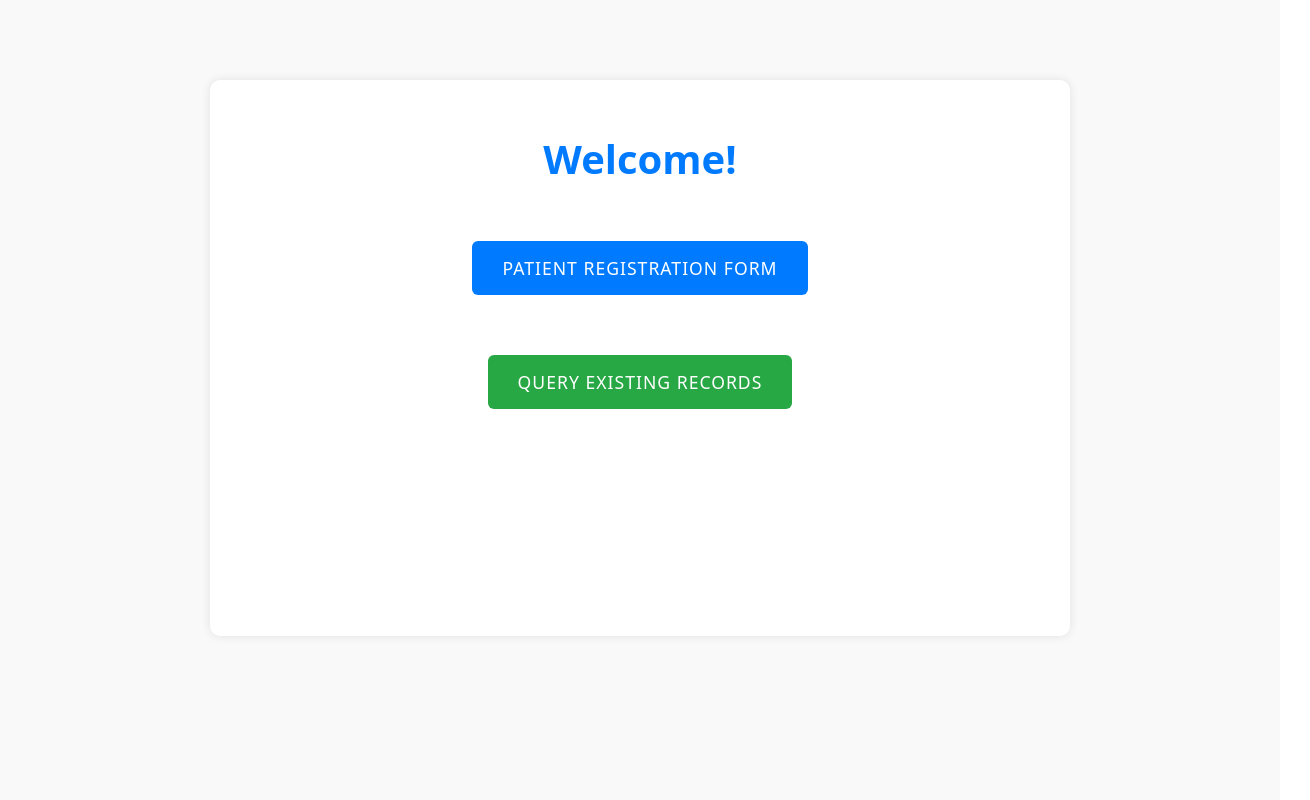
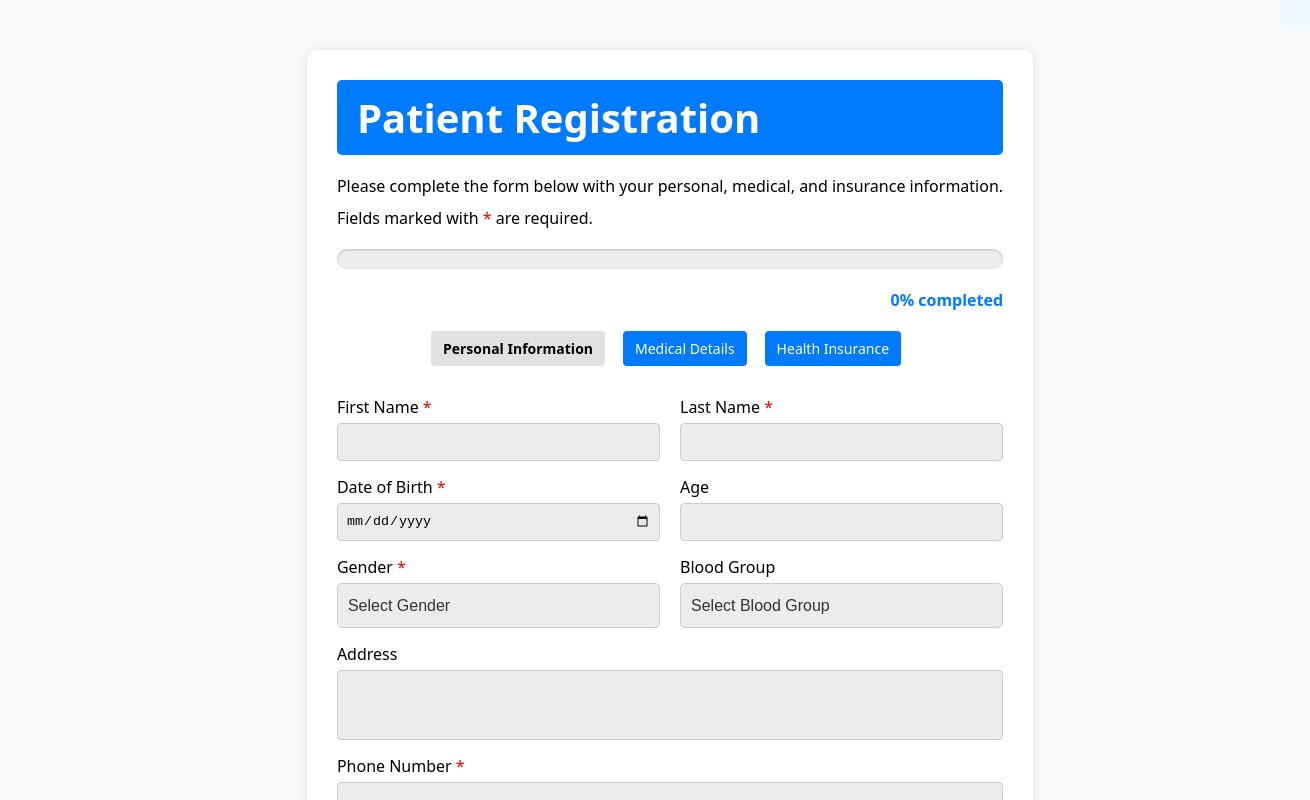
Before and after one commit to anuragh07/patient-registration, a React (Vite) app: page /form in a window 1280 px wide. Shown: the top 800 px of the page, 1310 px wide, since content can reach past the window. Built offline with nearby package versions, Linux system fonts and the light colour scheme; what @electric-sql/pglite would draw is missing.

Commit message:
Added animation to the main page text, added drop downs to gender and blood group fields

```diff
--- a/package.json
+++ b/package.json
@@ -12,6 +12,7 @@
   "dependencies": {
     "@electric-sql/pglite": "^0.3.2",
     "@electric-sql/pglite-react": "^0.2.20",
+    "jspdf": "^3.0.1",
     "react": "^19.1.0",
     "react-dom": "^19.1.0",
     "react-router-dom": "^7.6.0"
--- a/src/App.css
+++ b/src/App.css
@@ -414,39 +414,62 @@ input {
 }
 
 .main-menu {
-  max-width: 800px;
-  margin: 50px auto;
-  text-align: center;
-  padding: 30px;
+  display: flex;
+  flex-direction: column;
+  align-items: center;
+  justify-content: center;
+  height: 100vh;
   background-color: white;
-  border-radius: 10px;
-  height: 62vh;
-  box-shadow: 0 0 10px rgba(0, 0, 0, 0.1);
+  padding: 20px;
+  box-sizing: border-box;
+  height: 400px;
+  margin: auto;
+  width: 500px;
+  border-radius: 20px;
+  box-shadow: 0 20px 25px rgba(0, 0, 0, 0.1);
 }
 
-.main-menu h1 {
+.animated-heading {
+  overflow: hidden;
+  white-space: nowrap;
+  border-right: 2px solid black;
+  font-size: 2rem;
+  width: fit-content;
   color: #007BFF;
-  margin-bottom: 40px;
-  font-size: 2.5rem;
+  letter-spacing: 2px;
+  animation: typing 2s steps(10, end), blink 0.7s step-end infinite;
+}
+
+@keyframes typing {
+  from {
+    width: 0;
+  }
+
+  to {
+    width: 8ch;
+  }
+}
+
+@keyframes blink {
+  50% {
+    border-color: transparent;
+  }
 }
 
 .button-container {
   display: flex;
+  width: 100%;
+  gap: 20px;
   flex-direction: column;
-  gap: 20px;
-  max-width: 400px;
-  margin: 0 auto;
 }
 
 .nav-button {
-  padding: 15px 30px;
-  font-size: 1.1rem;
+  padding: 12px 24px;
+  font-size: 16px;
   border: none;
   border-radius: 6px;
   cursor: pointer;
-  transition: all 0.3s ease;
-  text-transform: uppercase;
-  letter-spacing: 1px;
+  transition: background-color 0.3s ease;
 }
 
 .nav-button.primary {
@@ -460,8 +483,7 @@ input {
 }
 
 .nav-button:hover {
-  transform: translateY(-2px);
-  box-shadow: 0 5px 15px rgba(0, 0, 0, 0.2);
+  opacity: 0.9;
 }
 
 .nav-button.primary:hover {
@@ -488,6 +510,7 @@ button.nav-button:hover {
   background-color: rgba(93, 91, 91, 0.112);
   border-radius: 8px;
   padding: 10px;
+  color: black;
 }
 
 .sql-submit-btn {
@@ -502,3 +525,19 @@ button.nav-button:hover {
   border: none;
   margin-bottom: 15px;
 }
+
+select {
+  width: 100%;
+  padding: 10px;
+  height: 45px;
+  border: 1px solid #ccc;
+  border-radius: 5px;
+  background-color: rgba(93, 91, 91, 0.112);
+  font-size: 16px;
+  color: #333;
+  appearance: none;
+}
+
+#policy-name {
+  margin-top: 15px;
+}
--- a/src/App.jsx
+++ b/src/App.jsx
@@ -1,53 +1,62 @@
-import { useState, useEffect } from 'react';
-import PatientForm from "./components/PatientForm";
-import SqlQueryExecutor from "./components/SqlQueryExecutor";
+import { BrowserRouter as Router, Routes, Route, useNavigate } from 'react-router-dom';
+import PatientForm from './components/PatientForm';
+import SqlQueryExecutor from './components/SqlQueryExecutor';
 
-function App() {
-  const [currentView, setCurrentView] = useState(() => {
-    return localStorage.getItem('currentView') || 'menu';
-  });
-
-  useEffect(() => {
-    localStorage.setItem('currentView', currentView);
-  }, [currentView]);
+function MainMenu() {
+  const navigate = useNavigate();
 
   return (
-    <div className="full-screen">
-      {currentView === 'form' && <PatientForm />}
-      {currentView === 'query' && <SqlQueryExecutor />}
-
-      {(currentView === 'form' || currentView === 'query') && (
-        <button
-          className="nav-button"
-          onClick={() => setCurrentView('menu')}
-          style={{ marginTop: '20px' }}
-        >
-          Back to Main Menu
-        </button>
-      )}
-
-      {currentView === 'menu' && (
     <div className="main-menu">
-          <h1 className="animated-heading">Welcome!</h1>
+      <h1 className="animated-heading">Welcome. . . !</h1>
 
       <div className="button-container">
-            <button
-              className="nav-button primary"
-              onClick={() => setCurrentView('form')}
-            >
+        <button className="nav-button primary" onClick={() => navigate('/form')}>
           Patient Registration Form
         </button>
-            <button
-              className="nav-button secondary"
-              onClick={() => setCurrentView('query')}
-            >
+        <button className="nav-button secondary" onClick={() => navigate('/query')}>
           Query Existing Records
         </button>
       </div>
     </div>
-      )}
+  );
+}
+
+function PageWrapper({ children }) {
+  const navigate = useNavigate();
+  return (
+    <div className="full-screen">
+      {children}
+      <button className="nav-button" onClick={() => navigate('/')} style={{ marginTop: '20px' }}>
+        Back to Main Menu
+      </button>
     </div>
   );
 }
 
+function App() {
+  return (
+    <Router>
+      <Routes>
+        <Route path="/" element={<MainMenu />} />
+        <Route
+          path="/form"
+          element={
+            <PageWrapper>
+              <PatientForm />
+            </PageWrapper>
+          }
+        />
+        <Route
+          path="/query"
+          element={
+            <PageWrapper>
+              <SqlQueryExecutor />
+            </PageWrapper>
+          }
+        />
+      </Routes>
+    </Router>
+  );
+}
+
 export default App;
--- a/src/components/PatientForm.jsx
+++ b/src/components/PatientForm.jsx
@@ -3,8 +3,6 @@ import db from "../db/database";
 import '../App.css';
 import '../components/SqlQueryExecutor'
 export default function PatientForm() {
-    const [showSqlExecutor, setShowSqlExecutor] = useState(false);
-
     const initialFormData = {
         FirstName: "",
         LastName: "",
@@ -91,6 +89,7 @@ export default function PatientForm() {
         const missing = requiredFields.filter(field => !formData[field] || formData[field].toString().trim() === "");
         if (missing.length) return alert(`Missing fields: ${missing.join(", ")}`);
 
+
         try {
             await db.exec(`
         INSERT INTO patients (
@@ -106,8 +105,9 @@ export default function PatientForm() {
         );
       `);
 
-            const res = await db.exec("SELECT * FROM patients");
-            console.log(res);
+
+            // const res = await db.exec("SELECT * FROM patients");
+            // console.log(res);
 
             alert("Patient registered!");
             setFormData(initialFormData);
@@ -231,20 +231,36 @@ export default function PatientForm() {
                                 <div className="form-row">
                                     <div className="form-group">
                                         <label>Gender <span className="required">*</span></label>
-                                        <input
+                                        <select
                                             name="gender"
                                             value={formData.gender}
                                             onChange={handleChange}
                                             required
-                                        />
+                                        >
+                                            <option value="">Select Gender</option>
+                                            <option value="Male">Male</option>
+                                            <option value="Female">Female</option>
+                                            <option value="Other">Other</option>
+                                        </select>
                                     </div>
+
                                     <div className="form-group">
                                         <label>Blood Group</label>
-                                        <input
+                                        <select
                                             name="bloodGroup"
                                             value={formData.bloodGroup}
                                             onChange={handleChange}
-                                        />
+                                        >
+                                            <option value="">Select Blood Group</option>
+                                            <option value="A+">A+</option>
+                                            <option value="A-">A-</option>
+                                            <option value="B+">B+</option>
+                                            <option value="B-">B-</option>
+                                            <option value="AB+">AB+</option>
+                                            <option value="AB-">AB-</option>
+                                            <option value="O+">O+</option>
+                                            <option value="O-">O-</option>
+                                        </select>
                                     </div>
                                 </div>
                                 <div className="form-row">
@@ -286,7 +302,6 @@ export default function PatientForm() {
                                     type="button"
                                     className="submit-button"
                                     onClick={() => {
-                                        // Validate personal required fields
                                         const personalRequired = ["FirstName", "LastName", "dob", "gender", "contact", "emergencyContact"];
                                         const missingPersonal = personalRequired.filter(field => !formData[field] || formData[field].toString().trim() === "");
                                         if (missingPersonal.length) {
@@ -372,8 +387,9 @@ export default function PatientForm() {
                                     />
                                 </div>
                                 <div className="form-group">
-                                    <label>Policy Number</label>
+                                    <label id="policy-name">Policy Number</label>
                                     <input
+                                        id="policy-input"
                                         name="policyNumber"
                                         value={formData.policyNumber}
                                         onChange={handleChange}
--- a/src/index.css
+++ b/src/index.css
@@ -29,12 +29,14 @@ a:hover {
 body {
   margin: 0;
   display: flex;
+  justify-content: center;
+  align-items: center;
   place-items: center;
   min-width: 320px;
   min-height: 100vh;
-  /* If you want the body background to also be transparent, ensure no other styles override it.
-     The :root background often applies to the body implicitly if not set on body explicitly. */
+  background-color: rgba(240, 248, 255, 0.927);
 }
+
 
 h1 {
   font-size: 3.2em;
```
Also changed, not shown: 1 other file (tests, documents, lock files or other folders). Lines whose indentation alone changed are shown as unchanged.
